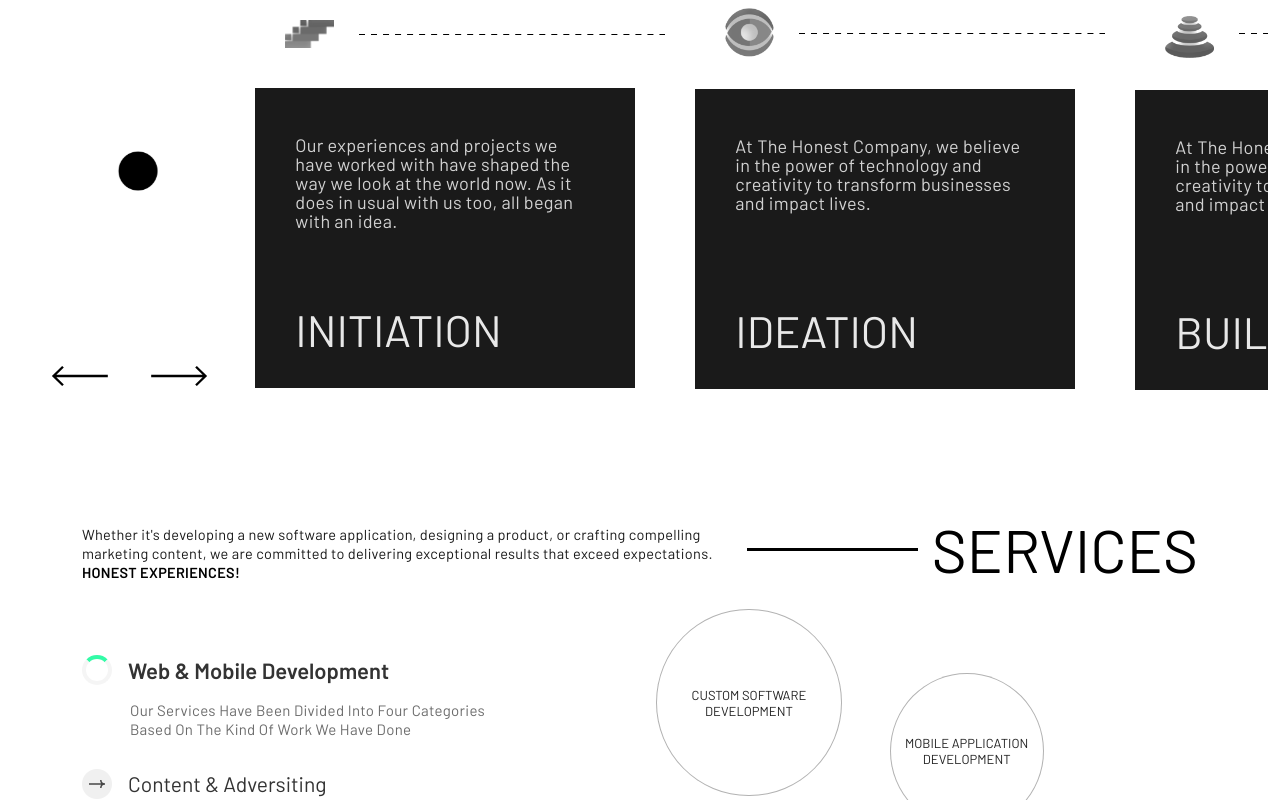
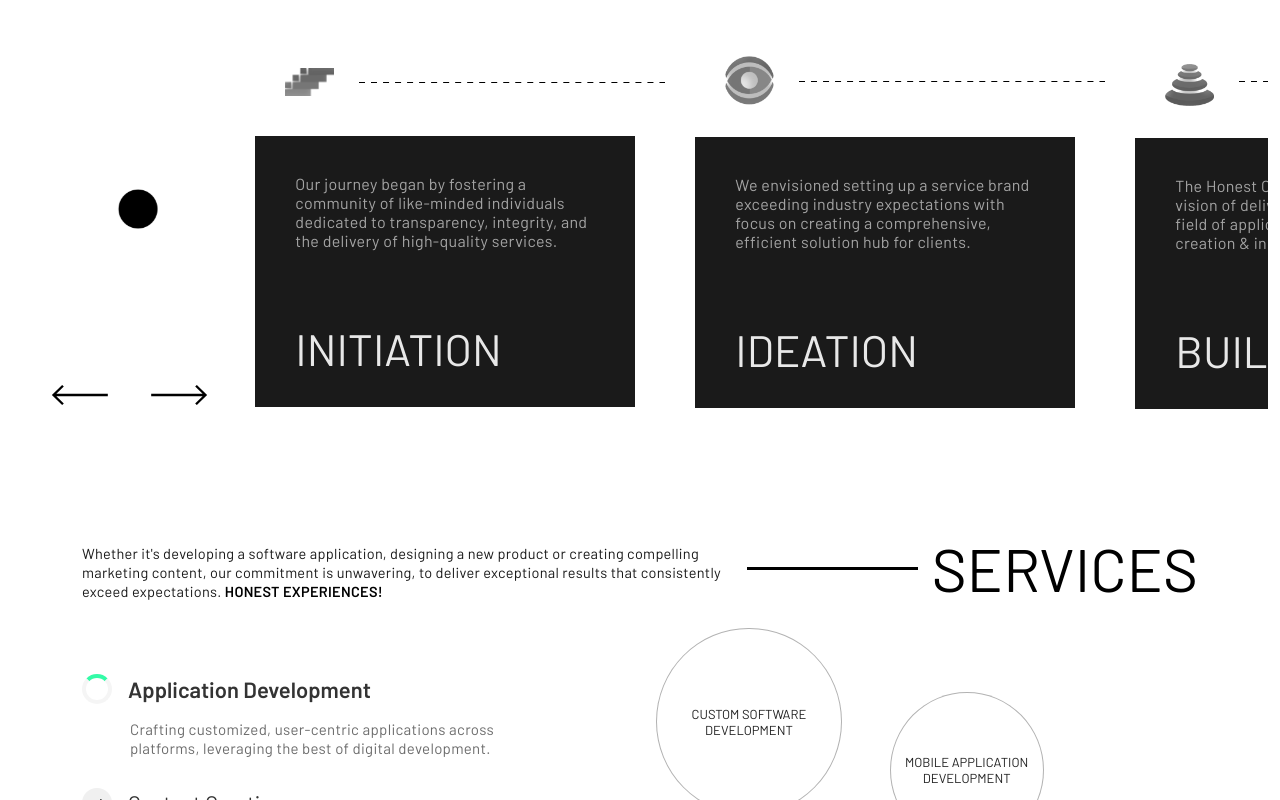
Before and after one commit to swap13-maker/The-Honest-Co, a React (Create React App) app: page / in a window 1280 px wide. Shown: the part 1000-1800 px from the top of the page. Built offline with nearby package versions, Linux system fonts and the light colour scheme; the HTML template or start-up script is replaced by a standard one.

Commit message:
content updated and minor fixes

```diff
--- a/src/components/Service.css
+++ b/src/components/Service.css
@@ -42,6 +42,7 @@
   opacity: 0;
   height: 0px;
   transition: opacity 0.4s ease;
+  text-transform: none;
 }
 .nav-pills .nav-link.active > .sub-heading-tab {
   height: 40px;
@@ -265,7 +266,7 @@
   border: 4px solid #f3f3f3;
   border-top: 4px solid #00fa91;
   border-radius: 50%;
-  animation: spin 1.5s linear infinite;
+  animation: spin 2.5s linear infinite;
 }
 @keyframes spin {
   0% {
--- a/src/components/Services.js
+++ b/src/components/Services.js
@@ -45,10 +45,10 @@ function Services() {
         <div className="col-12 col-md-7 col-lg-7 d-flex">
           <div className="sub-heading d-flex align-items-center">
             <p className="m-0">
-              Whether it's developing a new software application, designing a
-              product, or crafting compelling marketing content, we are
-              committed to delivering exceptional results that exceed
-              expectations.{" "}
+              Whether it's developing a software application, designing a new
+              product or creating compelling marketing content, our commitment
+              is unwavering, to deliver exceptional results that consistently
+              exceed expectations.{" "}
               <span className="font-weight-300">HONEST EXPERIENCES!</span>
             </p>
           </div>
@@ -77,10 +77,11 @@ function Services() {
                       ) : (
                         <img className="tab-icon" src={arrow} />
                       )}
-                      <span className="px-3">Web & Mobile Development</span>
+                      <span className="px-3">Application Development</span>
                     </div>
                     <div className="sub-heading-tab">
-                      Our services have been divided into four categories based on the kind of work we have done
+                      Crafting customized, user-centric applications across
+                      platforms, leveraging the best of digital development.
                     </div>
                   </MDBTabsLink>
                 </MDBTabsItem>
@@ -95,11 +96,11 @@ function Services() {
                       ) : (
                         <img className="tab-icon" src={arrow} />
                       )}
-                      <span className="px-3">Content & Adversiting</span>
+                      <span className="px-3">Content Creation</span>
                     </div>
                     <div className="sub-heading-tab">
-                      Our services have been divided into four categories based
-                      on the kind of work we have done.
+                      Curating powerful storytelling and creating captivating
+                      visuals driving meaningful connections.
                     </div>
                   </MDBTabsLink>
                 </MDBTabsItem>
@@ -114,18 +115,18 @@ function Services() {
                       ) : (
                         <img className="tab-icon" src={arrow} />
                       )}
-                      <span className="px-3">Industry Design</span>
+                      <span className="px-3">Industrial Design</span>
                     </div>
                     <div className="sub-heading-tab">
-                      From concept to production, we create beautiful and
-                      functional products that resonate with your audience.
+                      Transforming ideas into tangible products, from
+                      prototyping to packaging, creating market fit products.
                     </div>
                   </MDBTabsLink>
                 </MDBTabsItem>
               </MDBTabs>
               <div className="pt-5">
                 <button className="bg-dark text-uppercase text-white font-weight-300 button">
-                  GET STARTED WITH US !
+                  Start Creating Now !
                 </button>
               </div>
             </MDBCol>
@@ -139,7 +140,9 @@ function Services() {
                         <div className="circle">
                           <div className="circle__inner">
                             <div className="circle__wrapper">
-                              <div className="circle__content">Interior Design</div>
+                              <div className="circle__content">
+                                Interior Design
+                              </div>
                             </div>
                           </div>
                         </div>
@@ -207,7 +210,9 @@ function Services() {
                         <div className="circle">
                           <div className="circle__inner">
                             <div className="circle__wrapper">
-                              <div className="circle__content">concept & prototyping</div>
+                              <div className="circle__content">
+                                concept & prototyping
+                              </div>
                             </div>
                           </div>
                         </div>
@@ -219,7 +224,7 @@ function Services() {
                           <div className="circle__inner">
                             <div className="circle__wrapper">
                               <div className="circle__content">
-                              product design
+                                product design
                               </div>
                             </div>
                           </div>
@@ -319,7 +324,9 @@ function Services() {
                         <div className="circle">
                           <div className="circle__inner">
                             <div className="circle__wrapper">
-                              <div className="circle__content">motion graphics</div>
+                              <div className="circle__content">
+                                motion graphics
+                              </div>
                             </div>
                           </div>
                         </div>
@@ -356,7 +363,9 @@ function Services() {
                         <div className="circle">
                           <div className="circle__inner">
                             <div className="circle__wrapper">
-                              <div className="circle__content">advertisement</div>
+                              <div className="circle__content">
+                                advertisement
+                              </div>
                             </div>
                           </div>
                         </div>
--- a/src/components/Slider.css
+++ b/src/components/Slider.css
@@ -16,9 +16,9 @@ h3 {
 .card-text {
   font-style: normal;
   font-weight: 400;
-  font-size: 18px;
+  font-size: 16px;
   line-height: 19px;
-  opacity: 0.8;
+  opacity: 0.6;margin-top: -10px;
 }
 .card-icon {
   width: 14%;
--- a/src/components/Story/Story.js
+++ b/src/components/Story/Story.js
@@ -25,7 +25,7 @@ function Story() {
 
   return (
     <>
-      <section className="container pt-5 pb-5 story__container">
+      <section className="container py-5 mt-5 story__container">
         <div className="row">
           <div className="col-12 col-md-5 col-lg-5">
             <div className="text-uppercase">
@@ -64,9 +64,9 @@ function Story() {
               <div className="bg-dark py-4 px-3">
                 <div className="px-4 py-4">
                   <p className="text-white card-text">
-                    Our experiences and projects we have worked with have shaped
-                    the way we look at the world now. As it does in usual with
-                    us too, all began with an idea.
+                    Our journey began by fostering a community of like-minded
+                    individuals dedicated to transparency, integrity, and the
+                    delivery of high-quality services.
                   </p>
                 </div>
                 <div className="mt-5">
@@ -84,10 +84,9 @@ function Story() {
               <div className="bg-dark py-4 px-3">
                 <div className="px-4 py-4">
                   <p className="text-white card-text">
-                    At The Honest Company, we believe in the power of technology
-                    and creativity to transform businesses and impact lives.
-                    <br />
-                    <br />
+                    We envisioned setting up a service brand exceeding industry
+                    expectations with focus on creating a comprehensive,
+                    efficient solution hub for clients.
                   </p>
                 </div>
                 <div className="mt-5">
@@ -105,10 +104,9 @@ function Story() {
               <div className="bg-dark py-4 px-3">
                 <div className="px-4 py-4">
                   <p className="text-white card-text">
-                    At The Honest Company, we believe in the power of technology
-                    and creativity to transform businesses and impact lives.
-                    <br />
-                    <br />
+                    The Honest Co. was established with the vision of delivering
+                    top-notch services in field of application development,
+                    content creation & industrial design.
                   </p>
                 </div>
                 <div className="mt-5">
@@ -126,10 +124,10 @@ function Story() {
               <div className="bg-dark py-4 px-3">
                 <div className="px-4 py-4">
                   <p className="text-white card-text">
-                    At The Honest Company, we believe in the power of technology
-                    and creativity to transform businesses and impact lives.
-                    <br />
-                    <br />
+                    Presently operational in 3 cities, The Honest Co. has served
+                    more than 40 clients and have successfully delivered more
+                    than 70 projects.
+
                   </p>
                 </div>
                 <div className="mt-5">
@@ -146,15 +144,14 @@ function Story() {
               <div className="bg-dark py-4 px-3">
                 <div className="px-4 py-4">
                   <p className="text-white card-text">
-                    At The Honest Company, we believe in the power of technology
-                    and creativity to transform businesses and impact lives.
-                    <br />
-                    <br />
+                    We aspire to globalize our community by collaborating with
+                    the finest creators and deliver unparalleled services to
+                    businesses worldwide.
                   </p>
                 </div>
                 <div className="mt-5">
                   <h3 className="text-uppercase text-white px-4 card-heading">
-                    present
+                    future
                   </h3>
                 </div>
               </div>
```
